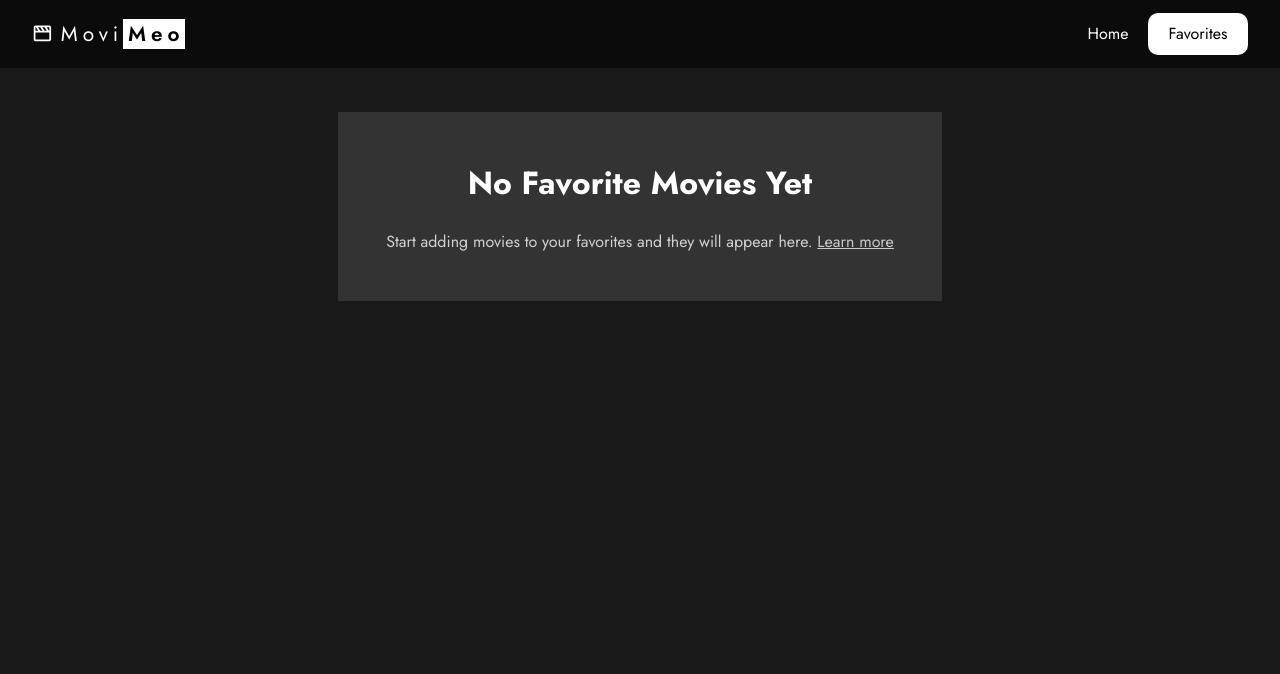
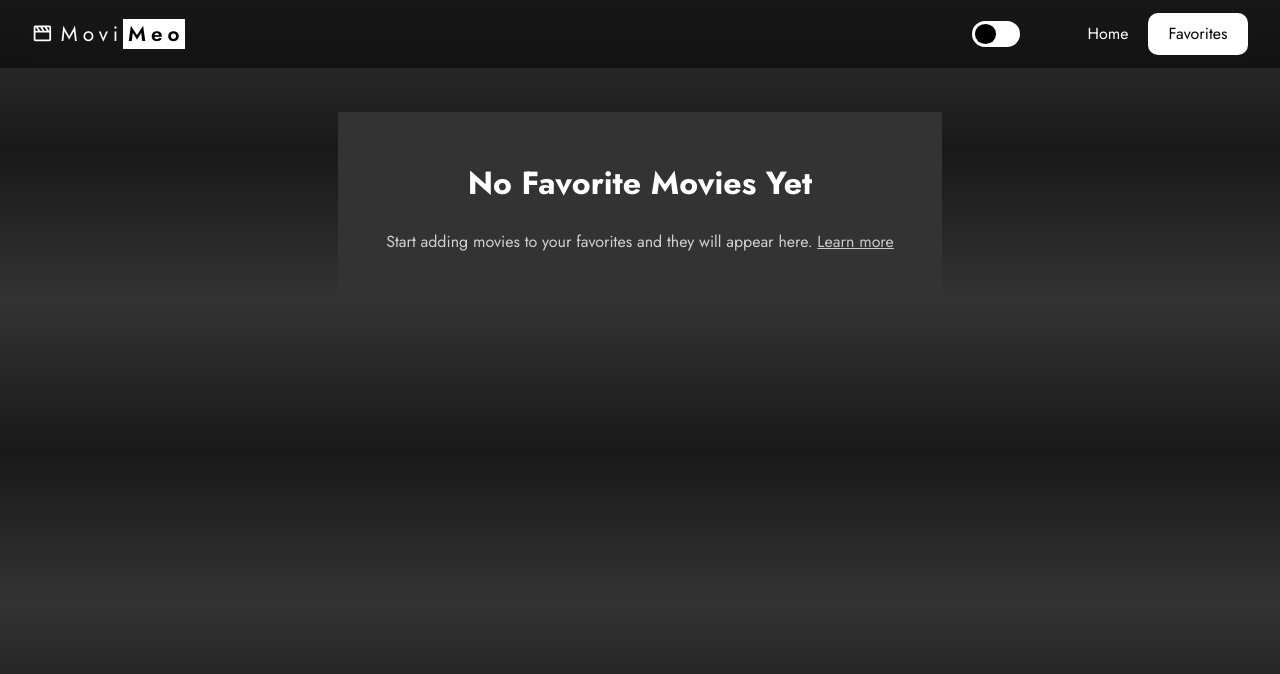
Before and after one commit to deauthor1234/movimeo, a React (Vite) app: page /favorites in a window 1280 px wide. Shown: the top 674 px of the page. Built offline with nearby package versions, Linux system fonts and the light colour scheme.

Commit message:
Added theme-switch button

```diff
--- a/src/components/NavBar.jsx
+++ b/src/components/NavBar.jsx
@@ -1,11 +1,11 @@
 import { NavLink } from "react-router-dom"
 import { searchMovies } from "../services/api"
-import { BiMovie, BiSearch } from "react-icons/bi"
+import { BiMovie, BiSearch, BiSolidMoon, BiSolidSun } from "react-icons/bi"
 import { useMovieContext } from '../contexts/MovieContext';
 
 const NavBar = () => {
     const linkClass = ({ isActive }) => isActive ? "nav-link active" : "nav-link";
-    const {setSearchedMovies, loading, setLoading, setSearching, setSearchKeyword, searchInput, setSearchInput, setError, isHome} = useMovieContext()
+    const {setSearchedMovies, loading, setLoading, setSearching, setSearchKeyword, searchInput, setSearchInput, setError, isHome, isDarkTheme, setIsDarkTheme} = useMovieContext()
 
     const handleSearch = async (e) => {
         e.preventDefault();
@@ -28,7 +28,7 @@ const NavBar = () => {
     }
 
     return (
-        <nav>
+        <nav className={!isDarkTheme && "light"}>
             <div className="navbar">
                 <div className="navbar-brand" data-aos="fade-right">
                     <NavLink to="/"><BiMovie /> Movi<span>Meo</span></NavLink>
@@ -38,10 +38,15 @@ const NavBar = () => {
                     <input type="text" name="search-query"  className="search-bar" placeholder="Search for movies..." value={searchInput} onChange={(e) => setSearchInput(e.target.value)} required />
                     <button type="submit" className="submit-btn">Search</button>
                 </form>}
-                <div className="navbar-links">
-                    <NavLink to="/" className={linkClass} data-aos="fade-up" data-aos-once="true">Home</NavLink>
-                    <NavLink to="/favorites" className={linkClass} data-aos="fade-down">Favorites</NavLink>
-                    <div className="animation start-home"></div>
+                <div className="nav-group">
+                    <div onClick={() => isDarkTheme ? setIsDarkTheme(false) : setIsDarkTheme(true)} className="themeToggle">
+                        <div className="thumb"><BiSolidMoon className="moon" /><BiSolidSun className="sun" /></div>
+                    </div>
+                    <div className="navbar-links">
+                        <NavLink to="/" className={linkClass} data-aos="fade-up" data-aos-once="true">Home</NavLink>
+                        <NavLink to="/favorites" className={linkClass} data-aos="fade-down">Favorites</NavLink>
+                        <div className="animation start-home"></div>
+                    </div>
                 </div>
             </div>
         </nav>
--- a/src/contexts/MovieContext.jsx
+++ b/src/contexts/MovieContext.jsx
@@ -14,6 +14,7 @@ export const MovieProvider = ({ children }) => {
     const [searchInput, setSearchInput] = useState('');
     const [searchKeyword, setSearchKeyword] = useState();
     const [isHome, setIsHome] = useState(true);
+    const [isDarkTheme, setIsDarkTheme] = useState(true);
 
     useEffect(() => {
         const storedFavorites = localStorage.getItem('favorites')
@@ -56,7 +57,9 @@ export const MovieProvider = ({ children }) => {
         searchKeyword,
         setSearchKeyword,
         isHome,
-        setIsHome
+        setIsHome,
+        isDarkTheme,
+        setIsDarkTheme
     }
 
     return <MovieContext.Provider value={value}>
--- a/src/css/main.css
+++ b/src/css/main.css
@@ -28,7 +28,12 @@ html::-webkit-scrollbar-thumb {
 }
 
 body {
-    background: var(--bg-color);
+    background: repeating-linear-gradient(var(--gray-color), var(--bg-color), var(--gray-color));
+    color: var(--text-color);
+}
+
+#home.light {
+    background: var(--main-color);
     color: var(--text-color);
 }
 
@@ -55,6 +60,10 @@ nav {
     display: flex;
     justify-content: center;
     z-index: 1000;
+}
+
+nav.light {
+    background: #fff8;
 }
 
 nav .navbar {
@@ -84,6 +93,65 @@ nav .navbar {
     color: var(--dark-color);
     font-weight: 600;
     padding: 0 0 0 0.3rem;
+}
+
+nav .nav-group {
+    display: flex;
+    align-items: center;
+    column-gap: 3rem;
+}
+
+nav .themeToggle {
+    background: var(--main-color);
+    border-radius: 50px;
+    min-width: 3rem;
+    height: 1.6rem;
+    position: relative;
+    border: 3px solid var(--main-color);
+    cursor: pointer;
+}
+
+nav.light .themeToggle {
+    background: var(--dark-color);
+    border-color: var(--dark-color);
+}
+
+nav .themeToggle .thumb {
+    position: absolute;
+    top: 0;
+    left: 0;
+    width: 50%;
+    height: 100%;
+    background: var(--dark-color);
+    border-radius: 50%;
+    display: flex;
+    justify-content: center;
+    align-items: center;
+    transition: 0.3s;
+}
+
+nav.light .themeToggle .thumb {
+    background: var(--main-color);
+    right: 0;
+    left: unset;
+}
+
+nav .themeToggle:hover svg {
+    rotate: 180deg;
+}
+
+.themeToggle .thumb svg {
+    color: var(--main-color);
+    font-size: 0.9rem;
+    transition: 0.3s;
+}
+
+.themeToggle .thumb svg.moon {
+    display: none;
+}
+
+.themeToggle .thumb svg.sun {
+    display: none;
 }
 
 nav .navbar-links {
--- a/src/pages/Home.jsx
+++ b/src/pages/Home.jsx
@@ -19,7 +19,11 @@ const Home = () => {
     const [topRatedMovies, setTopRatedMovies] = useState([]);
     const [upcomingMovies, setUpcomingMovies] = useState([]);
     const [airingMovies, setAiringMovies] = useState([]);
-    const {searchedMovies, loading, setLoading, searching, setSearching, searchKeyword, searchDep, setSearchDep, error, setError, setIsHome} = useMovieContext()
+    const {
+        searchedMovies, loading, setLoading, searching, setSearching,
+        searchKeyword, searchDep, setSearchDep, error, setError, setIsHome,
+        isDarkTheme
+    } = useMovieContext()
 
     //Updating isHome status
     useEffect(() => {
@@ -108,7 +112,7 @@ const Home = () => {
     const updatedRecentMovies = recentMovies.reverse().filter((movie) => movie.release_date?.split("-")[0] === "2025")
 
     return (
-        <section id="home">
+        <section id="home" className={!isDarkTheme && "light"}>
             <ScrollToTop />
             {(!error && !searching) &&
                 <header>
```
